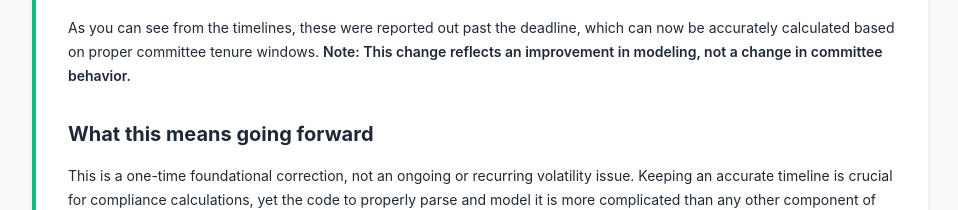
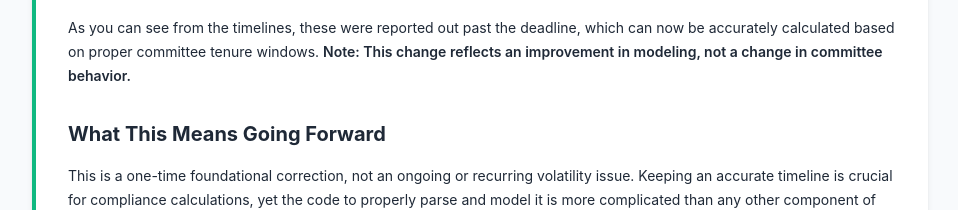
Before and after one commit to arbowl/beacon-hill-tracker, a React (Vite) app in the folder frontend/: page /updates in a window 1280 px wide. Shown: the part 1280-1490 px from the top of the page, without its empty margins (160-1118 px from the left). Built offline with nearby package versions, Linux system fonts and the light colour scheme.

Commit message:
Fix punctuation

```diff
--- a/frontend/src/data/updates.ts
+++ b/frontend/src/data/updates.ts
@@ -157,7 +157,7 @@ Here are some examples of reclassified bills which were previously compliant but
 As you can see from the timelines, these were reported out past the deadline, which can now be accurately calculated based on proper committee tenure windows.
 **Note: This change reflects an improvement in modeling, not a change in committee behavior.**
 
-## What this means going forward
+## What This Means Going Forward
 This is a one-time foundational correction, not an ongoing or recurring volatility issue. Keeping an accurate timeline is crucial for compliance calculations, yet the code to properly parse and model it is more complicated than any other component of the entire project. The new timeline engine provides a stable base for incremental improvements, so while the possibility to catch unique phrases in odd edge cases is on the table, large-scale reclassifications are highly unlikely at this stage.
 The goal remains the same: to offer a clear, fair, and transparent approximation of the publicly observable legislative process.`,
     type: 'update',
```
